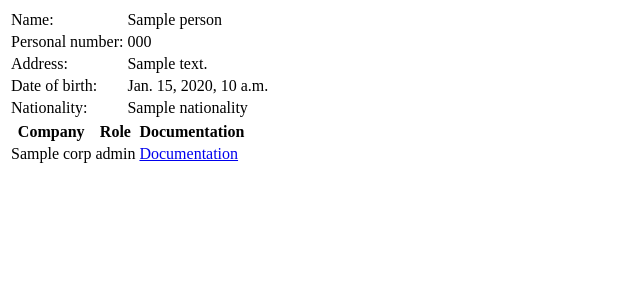
After one commit to tigeorgia/CorpSearch, a Django app: template apps/person/templates/person/person_detail.html in a window 1280 px wide. The commit adds this page. Shown: the top 300 px of the page, without its empty margins (0-640 px from the left). Run offline with Django 3.2, Linux system fonts and the light colour scheme; the template is opened without the code that fills it: most values are stand-ins (such as "Sample title", 1, 10 or a date in 2020).

Commit message:
Added person detail pages.

```diff
--- a/apps/person/models.py
+++ b/apps/person/models.py
@@ -1,4 +1,5 @@
 from django.db import models
+from django.core.urlresolvers import reverse
 from apps.corporations.models import Corporation
 
 #TODO: Consider adding db_index to name, personal_code
@@ -11,6 +12,9 @@ class Person(models.Model):
     nationality = models.CharField(max_length=100,blank=True,null=True)
 
     affiliations = models.ManyToManyField(Corporation, through='Affiliation')
+
+    def get_absolute_url(self):
+        return reverse('person-detail', args=[self.pk])
 
     def detail(self):
         """ A very rough calculation of how much detail we have on this
--- /dev/null
+++ b/apps/person/templates/person/person_detail.html
@@ -0,0 +1,41 @@
+{% load i18n %}
+{% block perscontent %}
+<div id="person-profile">
+    <table id="person-attributes">
+        <tbody>
+            <tr><td>{% trans 'Name' %}:</td>
+                <td>{{ person.name }}</td>
+            </tr>
+            <tr><td>{% trans 'Personal number' %}:</td>
+                <td>{{ person.personal_code }}</td>
+            </tr>
+            <tr><td>{% trans 'Address' %}:</td>
+                <td>{{ person.address }}</td>
+            </tr>
+            <tr><td>{% trans 'Date of birth' %}:</td>
+                <td>{{ person.dob }}</td>
+            </tr>
+            <tr><td>{% trans 'Nationality' %}:</td>
+                <td>{{ person.nationality }}</td>
+        </tbody>
+    </table>
+</div>
+<div id="affiliations">
+    <table id="affiliations-list">
+        <thead>
+            <tr><th>{% trans 'Company' %}</th>
+                <th>{% trans 'Role' %}</th>
+                <th>{% trans 'Documentation' %}</th>
+            </tr>
+        </thead>
+        <tbody>
+            {% for a in person.affiliation_set.all %}
+                <tr><td>{{ a.corp.name }}</td>
+                    <td>{{ a.role }}</td>
+                    <td><a href="{{a.cite_link}}" title="{% trans 'View documentation' %}">{% trans 'Documentation' %}</a></td>
+                </tr>
+            {% endfor %}
+        </tbody>
+    </table>
+</div>
+{% endblock %}
--- a/apps/person/templates/person/person_list.html
+++ b/apps/person/templates/person/person_list.html
@@ -12,7 +12,7 @@
 <tbody>
 {% for p in people %}
 <tr><td>{{ p.personal_code }}</td>
-    <td><a href="#" title="View details">{{ p.name }}</a></td>
+    <td><a href="{{ p.get_absolute_url }}" title="View details">{{ p.name }}</a></td>
     <td>{{ p.address }}</td>
 </tr>
 {% endfor %}
--- a/apps/person/urls.py
+++ b/apps/person/urls.py
@@ -1,6 +1,7 @@
 from django.conf.urls.defaults import patterns, url
-from .views import PersonListView
+from .views import PersonListView, PersonDetailView
 
 urlpatterns = patterns('',
     url(r'^$', PersonListView.as_view(), name='person-list'),
+    url(r'^(?P<pk>\d+)/$', PersonDetailView.as_view(), name='person-detail'),
 )
```
Also changed, not shown: apps/person/views.py (+7 -1 lines).
